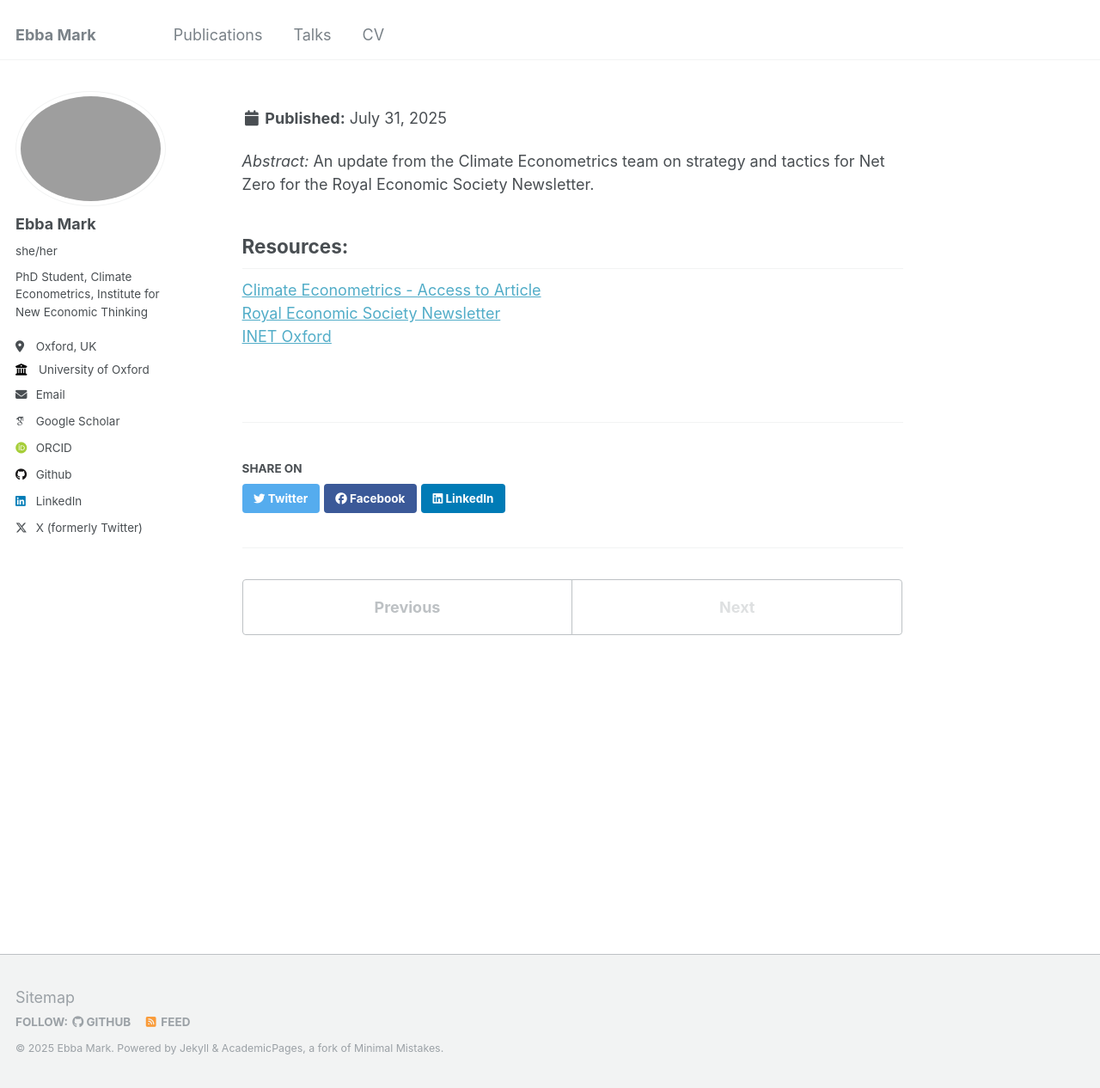
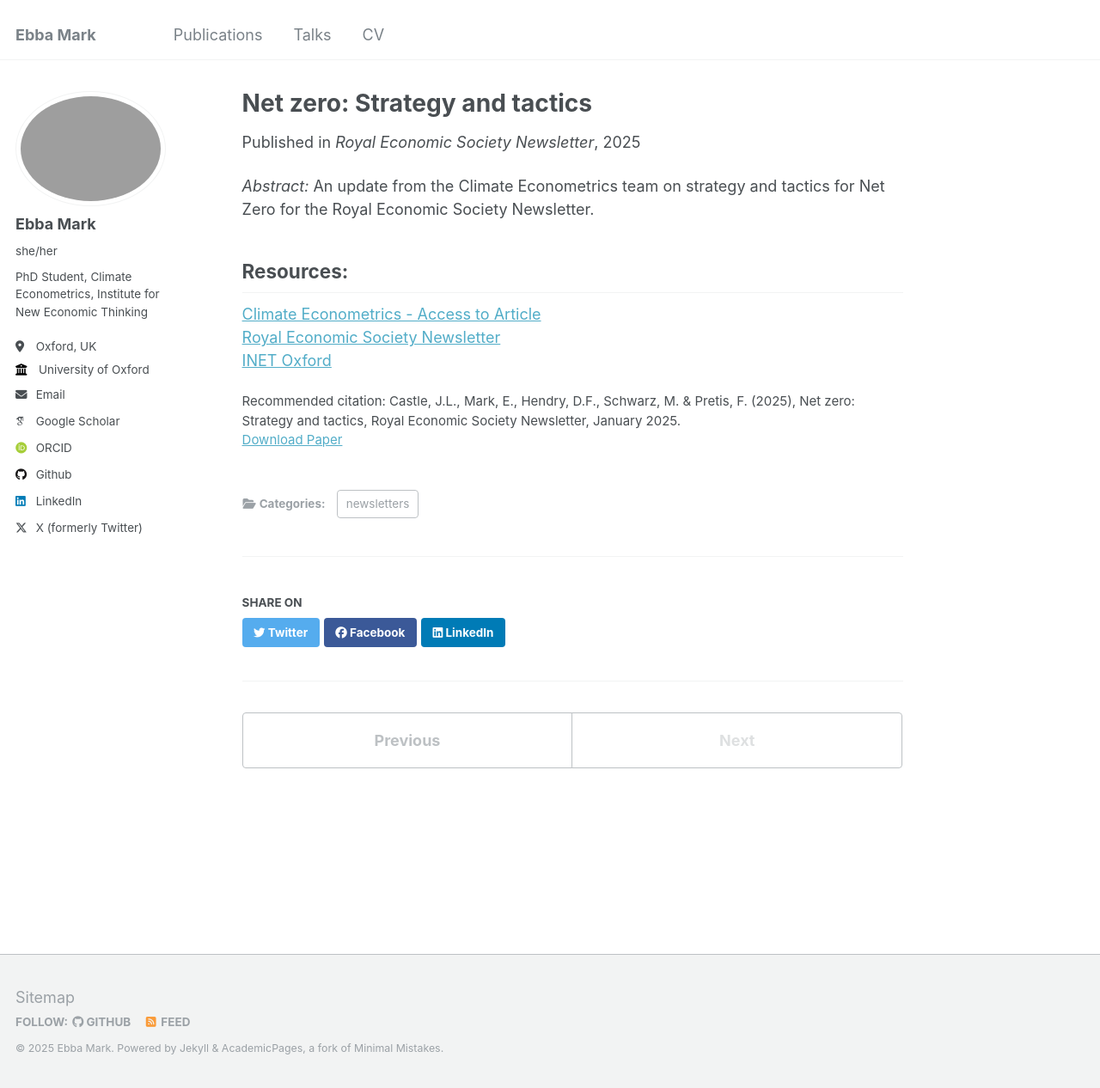
Before and after one commit to ebbam/ebba_website, a Jekyll site: the page built from _publications/jc_em_dfh_ms_fp_res_newsletter.md, in a window 1280 px wide and 1266 px high. Shown: the whole window at 86% size. Built offline with Jekyll 4.4.1, drawn with Linux system fonts in a browser that asks for light colours; some web fonts are replaced.

Commit message:
RES newsletter now workign with correct yaml header

```diff
--- a/_publications/jc_em_dfh_ms_fp_res_newsletter.md
+++ b/_publications/jc_em_dfh_ms_fp_res_newsletter.md
@@ -1,13 +1,13 @@
 ---
 title: "Net zero: Strategy and tactics"
 collection: publications
-category: manuscripts
+category: newsletters
 permalink: '/publications/res_newsletter_2025'
-date: 2024-01
+excerpt: 'An update from the Climate Econometrics team on strategy and tactics for Net Zero for the Royal Economic Society Newsletter.'
+date: 2025-01-01
 venue: 'Royal Economic Society Newsletter'
-excerpt: 'An update from the Climate Econometrics team on strategy and tactics for Net Zero for the Royal Economic Society Newsletter.'
 paperurl: 'https://www.climateeconometrics.org/wp-content/uploads/2025/01/Climate_Econometrics_RES_Newsletter_208.pdf'
-citation: 'Castle, J.L., Mark, E., Hendry, D.F., Schwarz, M. & Pretis, F. (2025), 'Net zero: Strategy and tactics', Royal Economic Society Newsletter, January 2025.'
+citation: "Castle, J.L., Mark, E., Hendry, D.F., Schwarz, M. & Pretis, F. (2025), Net zero: Strategy and tactics, Royal Economic Society Newsletter, January 2025."
 ---
 
 *Abstract:* An update from the Climate Econometrics team on strategy and tactics for Net Zero for the Royal Economic Society Newsletter.
```
Also changed, not shown: 1 other file.
